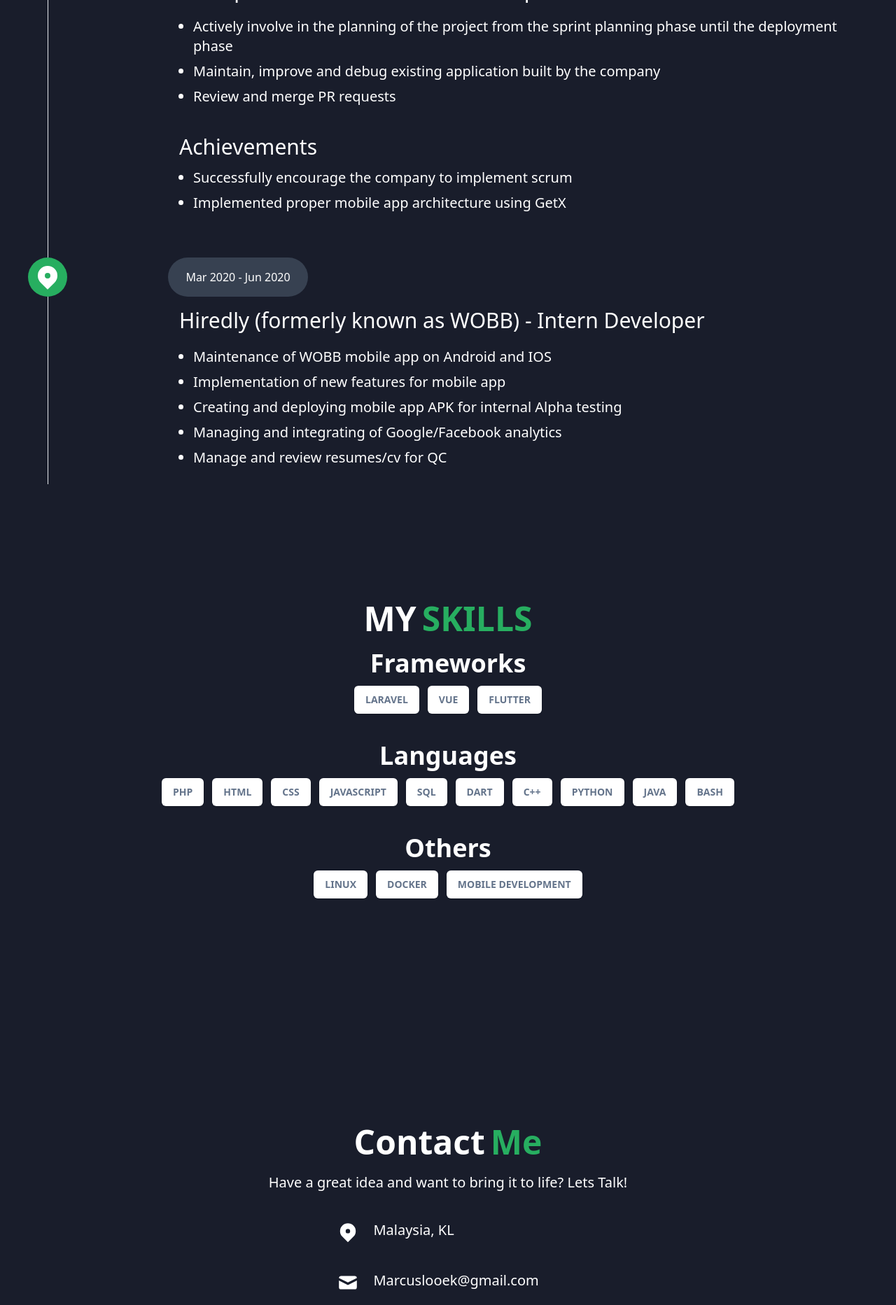
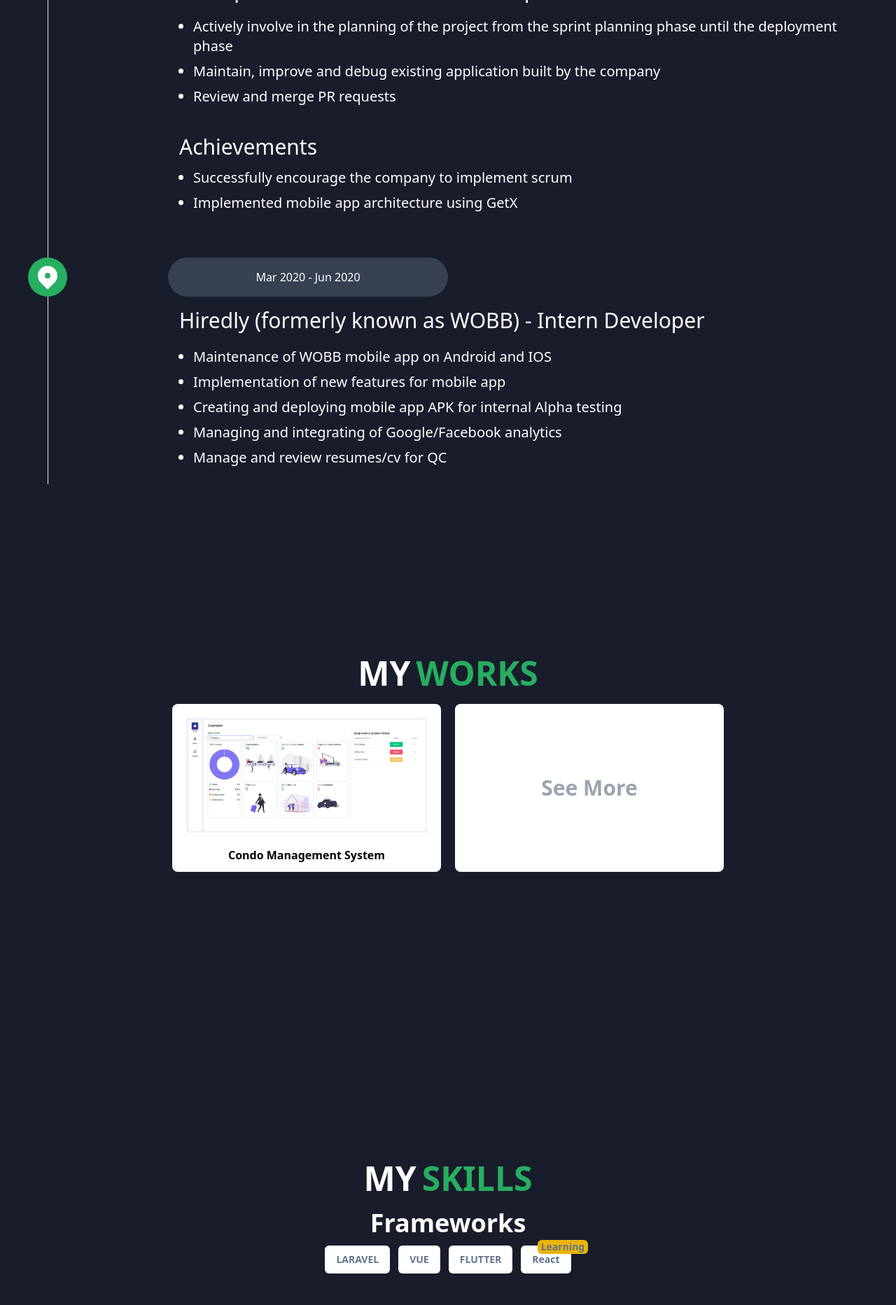
Before and after one commit to MarcusLEK/Marcus-Loo, a Nuxt app: page / in a window 1280 px wide. Shown: the part 1812-3677 px from the top of the page at 70% size. Built offline with nearby package versions, Linux system fonts and the light colour scheme.

Commit message:
fix ui and added badge

```diff
--- a/app.vue
+++ b/app.vue
@@ -20,7 +20,7 @@
       <div class="h-screen flex items-center justify-center">
         <div>
           <span class="text-white text-4xl md:text-5xl font-bold flex justify-center mb-5">ABOUT <span class="text-goGreen ml-2">ME</span></span>
-          <div class="text-white text-xl">
+          <div class="container text-white text-xl">
             Technology has been a huge passion of mine especially being able to learn and use tech in different ways imaginable.
             I am able to multi task as well as highly open to learning new things even if its not related to my field. I strongly believe in work culture and team work. I always believe that in tech it is a never ending journey of growth and progress.
           </div>
@@ -28,14 +28,14 @@
       </div>
 
       <div class="md:flex md:items-center md:justify-center">
-          <div id="contactme">
+        <div id="contactme">
           <span class="text-white text-4xl md:text-5xl font-bold flex justify-center mb-5">MY <span class="text-goGreen ml-2">EXPERIENCES</span></span>
           <div class="grid grid-row-2">
             <div class="grid grid-cols-12">
               <svg xmlns="http://www.w3.org/2000/svg" class="col-span-1 h-10 w-10 md:col-span-2 md:h-14 md:w-14 text-white bg-goGreen rounded-full p-2 my-auto" viewBox="0 0 20 20" fill="currentColor">
                 <path fill-rule="evenodd" d="M5.05 4.05a7 7 0 119.9 9.9L10 18.9l-4.95-4.95a7 7 0 010-9.9zM10 11a2 2 0 100-4 2 2 0 000 4z" clip-rule="evenodd" />
               </svg>
-              <div class="col-start-3 col-span-full md:col-span-2 bg-gray-700 rounded-full p-2 md:p-4 text-white text-center my-auto">
+              <div class="col-start-3 col-span-full md:col-span-4 bg-gray-700 rounded-full p-2 md:p-4 text-white text-center my-auto">
                 <span>Oct 2020 - PRESENT</span>
               </div>
             </div>
@@ -55,7 +55,7 @@
                 <div class="block ml-5">
                   <ul class="list-disc">
                     <li class="mb-2">Successfully encourage the company to implement scrum</li>
-                    <li class="mb-2">Implemented proper mobile app architecture using GetX</li>
+                    <li class="mb-2">Implemented mobile app architecture using GetX</li>
                   </ul>
                 </div>
               </div>
@@ -66,7 +66,7 @@
               <svg xmlns="http://www.w3.org/2000/svg" class="col-span-1 h-10 w-10 md:col-span-2 md:h-14 md:w-14 text-white bg-goGreen rounded-full p-2 my-auto" viewBox="0 0 20 20" fill="currentColor">
                 <path fill-rule="evenodd" d="M5.05 4.05a7 7 0 119.9 9.9L10 18.9l-4.95-4.95a7 7 0 010-9.9zM10 11a2 2 0 100-4 2 2 0 000 4z" clip-rule="evenodd" />
               </svg>
-              <div class="col-start-3 col-span-full md:col-span-2 bg-gray-700 rounded-full p-2 md:p-4 text-white text-center my-auto">
+              <div class="col-start-3 col-span-full md:col-span-4 bg-gray-700 rounded-full p-2 md:p-4 text-white text-center my-auto">
                 <span>Mar 2020 - Jun 2020</span>
               </div>
             </div>
@@ -90,6 +90,21 @@
       </div>
 
       <div class="min-h-screen flex items-center justify-center">
+        <div id="myworks">
+          <span class="text-white text-4xl md:text-5xl font-bold flex justify-center mb-5">MY <span class="text-goGreen ml-2">WORKS</span></span>
+          <div class="grid grid-cols-12 gap-2 md:gap-5 items-center">
+            <div class="h-60 col-span-12 md:col-span-6 text-center rounded-lg overflow-hidden w-50 md:w-96 mx-auto bg-white grid grid-cols-2">
+              <img class="col-span-12 object-cover w-full p-5" src="/images/condomanagement.jpg" alt="">
+              <span class="col-span-12 font-semibold px-5 pb-5">Condo Management System</span>
+            </div>
+            <a href="https://github.com/MarcusLEK" class="h-60 w-full col-span-12 md:col-span-6 items-center justify-center rounded-lg overflow-hidden w-50 md:w-96 mx-auto bg-white grid grid-cols-2 text-gray-400 hover:text-goGreen transition ease-in-out delay-150 duration-300">
+              <span class="col-span-12 text-3xl font-semibold px-5 text-center">See More</span>
+            </a>
+          </div>
+        </div>
+      </div>
+
+      <div class="min-h-screen flex items-center justify-center">
         <div>
           <span class="text-white text-4xl md:text-5xl font-bold flex justify-center mb-5">MY <span class="text-goGreen ml-2">SKILLS</span></span>
           <div class="mb-10">
@@ -103,6 +118,12 @@
               </span>
               <span class="inline-flex items-center px-4 py-2 font-semibold leading-6 text-sm shadow rounded-md text-slate-500 bg-white ring-1 ring-slate-900/10 pointer-events-none">
                 FLUTTER
+              </span>
+              <span class="relative inline-flex items-center px-4 py-2 font-semibold leading-6 text-sm shadow rounded-md text-slate-500 bg-white ring-1 ring-slate-900/10 pointer-events-none">
+                <span>React</span>
+                <span class="flex absolute h-1/2 w-full -top-2 -right-6">
+                  <span class="absolute inline-flex h-full w-full rounded-md bg-yellow-500 items-center justify-center">Learning</span>
+                </span>
               </span>
             </div>
           </div>
@@ -157,6 +178,7 @@
           </div>
         </div>
       </div>
+
       <div class="h-screen flex items-center justify-center">
         <div id="contactme">
           <span class="text-white text-4xl md:text-5xl font-bold flex justify-center mb-5">Contact <span class="text-goGreen ml-2">Me</span></span>
```
Also changed, not shown: public/images/condomanagement.jpg (added).
